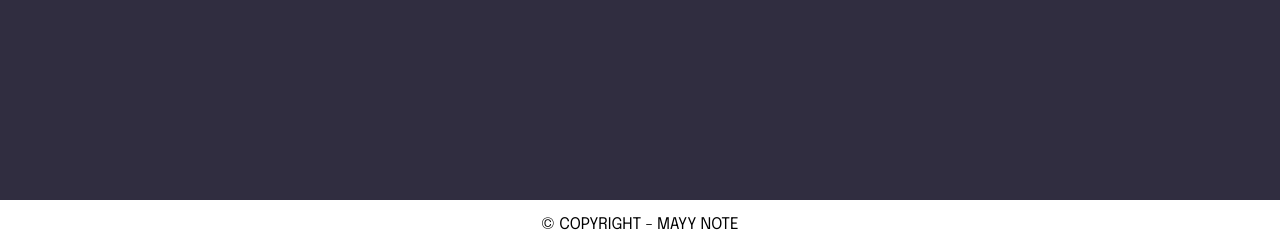
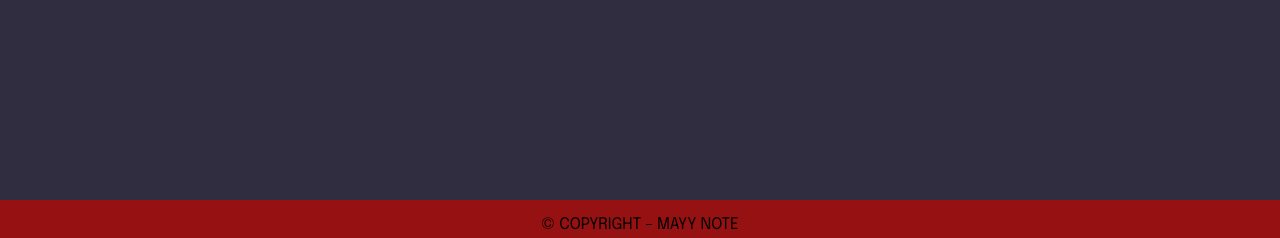
Before and after one commit to yoh4nyo/mayy_note, a PHP site: page /html/accueil_prof.php in a window 1280 px wide. Shown: the part 562-800 px from the top of the page. Run offline with PHP 8.4, Linux system fonts and the light colour scheme.

Commit message:
Update style_footer.css

```diff
--- a/css/style_footer.css
+++ b/css/style_footer.css
@@ -11,7 +11,7 @@ footer {
     bottom: 0;
     width: 100%;
     height: 38px;
-    background-color: rgb(255, 255, 255);
+    background-color: rgb(150, 17, 17);
     text-align: center;
 }
 
```
